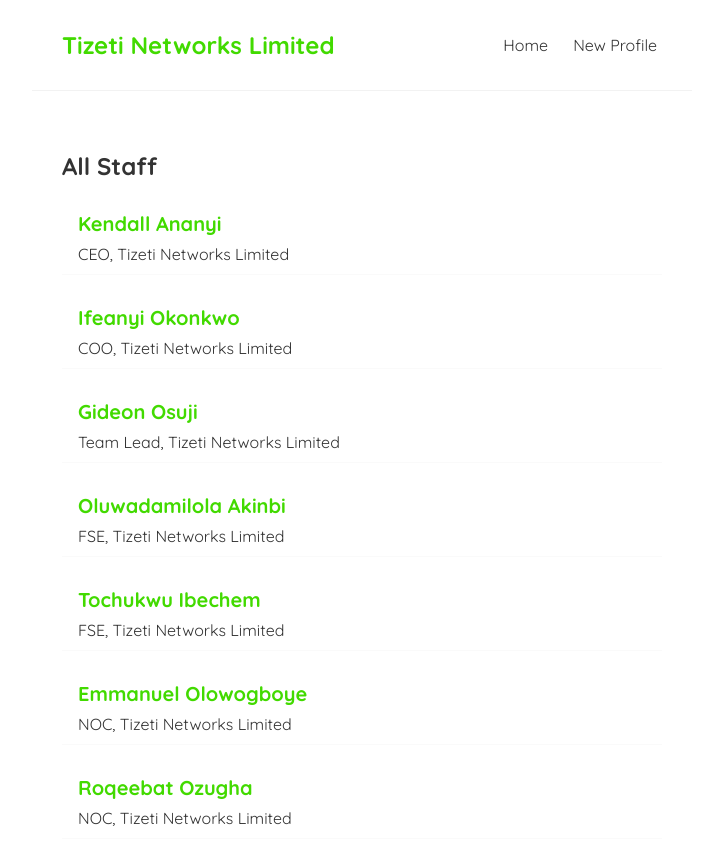
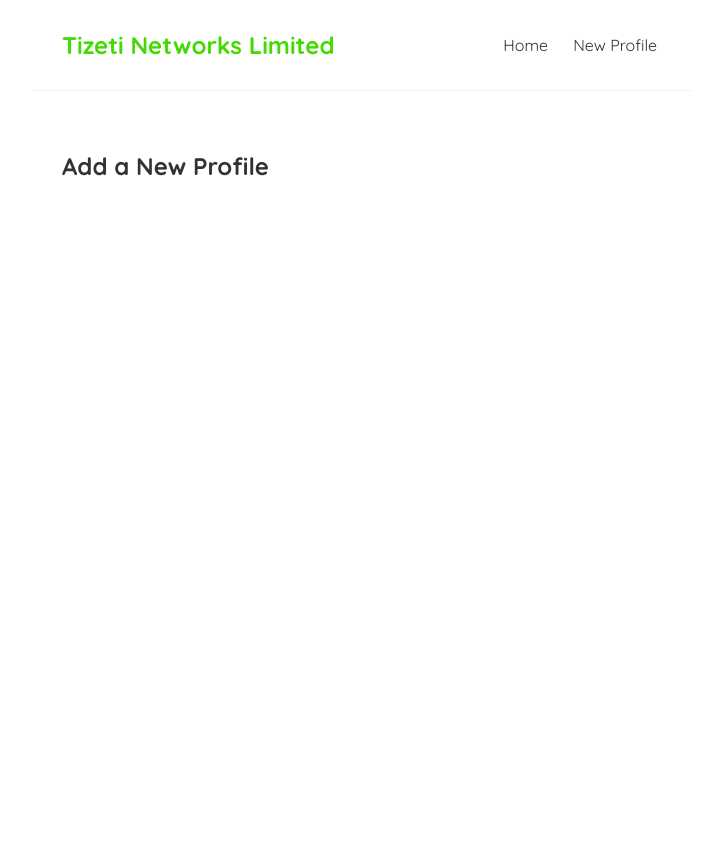
Before and after one commit to dami-akinbi/tizeti-blog, a React (Create React App) app: page /create in a window 1280 px wide. Shown: the top 864 px of the page, without its empty margins (278-1001 px from the left). After the commit the page ends 800 px from the top, so only its background shows below. Built offline with nearby package versions, Linux system fonts and the light colour scheme; data requests are answered from the project's data file; the HTML template or start-up script is replaced by a standard one.

Commit message:
some more improvement

```diff
--- a/package.json
+++ b/package.json
@@ -8,6 +8,7 @@
     "@testing-library/user-event": "^12.8.3",
     "react": "^17.0.2",
     "react-dom": "^17.0.2",
+    "react-router-dom": "^5.2.0",
     "react-scripts": "4.0.3",
     "web-vitals": "^1.1.1"
   },
--- a/src/App.js
+++ b/src/App.js
@@ -1,15 +1,26 @@
 import Navbar from './Navbar';
 import Home from './Home';
+import { BrowserRouter as Router, Route, Switch } from 'react-router-dom';
+import Create from './Create';
 
 function App() {
 
   return (
-    <div className="App">
-      <Navbar />
-      <div className="content">
-        <Home />
+    <Router>
+      <div className="App">
+        <Navbar />
+        <div className="content">
+          <Switch>
+            <Route exact path="/">
+              <Home />
+            </Route>
+            <Route path="/create">
+              <Create />
+            </Route>
+          </Switch>
+        </div>
       </div>
-    </div>
+    </Router>
   );
 }
 
--- /dev/null
+++ b/src/Create.js
@@ -0,0 +1,9 @@
+const Create = () => {
+    return (
+        <div className="create">
+            <h2>Add a New Profile</h2>
+        </div>
+    );
+}
+
+export default Create;
```
Also changed, not shown: 1 other file (tests, documents, lock files or other folders).
